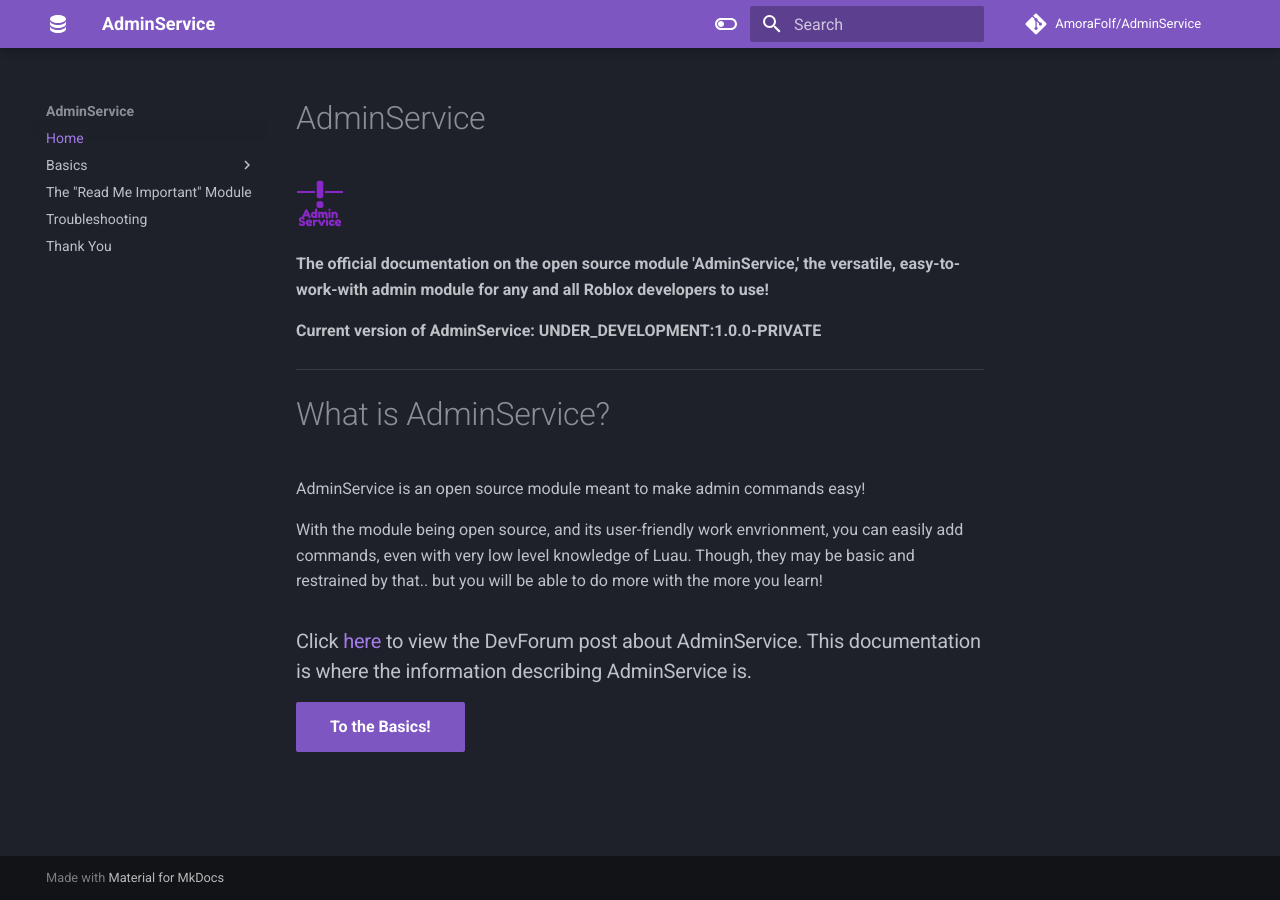
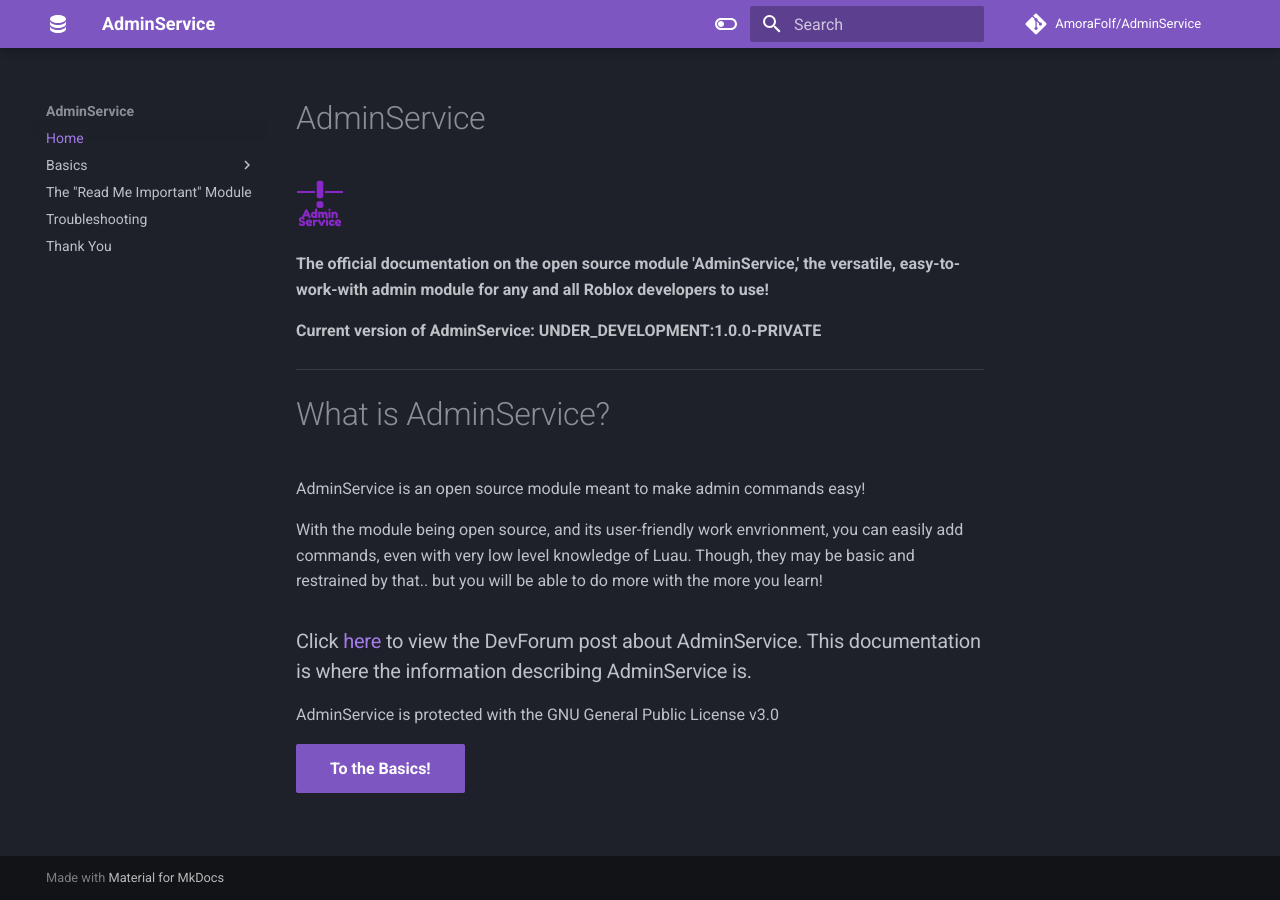
Before and after one commit to AmoraFolf/AdminService, an MkDocs documentation site: the page built from docs/index.md, in a window 1280 px wide. Built offline with MkDocs 1.6.1 and Material for MkDocs 9.7.7, drawn with Linux system fonts in a browser that asks for light colours; comment, search, counter and statistics services are not loaded.

Commit message:
Updated index.md

```diff
--- a/docs/index.md
+++ b/docs/index.md
@@ -16,4 +16,6 @@
 
 ### Click [here](https://www.youtube.com) to view the DevForum post about AdminService. This documentation is where the information describing AdminService is.
 
+AdminService is protected with the GNU General Public License v3.0
+
 [To the Basics!](https://amorafolf.github.io/AdminService/basics/setup/){ .md-button .md-button--primary }
```
